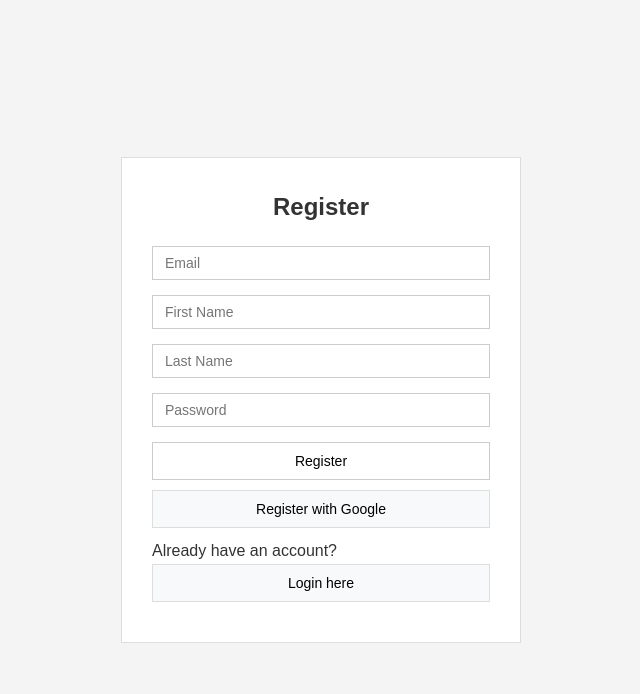
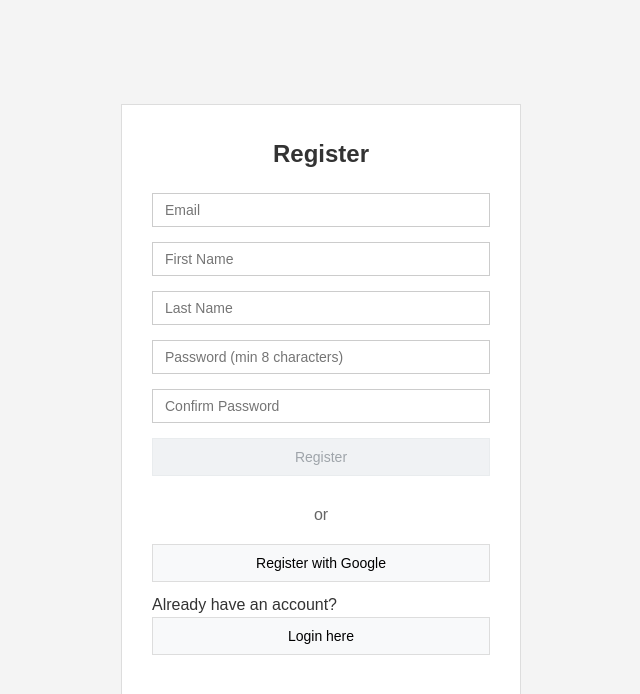
Before and after one commit to nekefer/Linguini-FrontEnd, a React (Vite) app: page /register in a window 1280 px wide. Shown: the top 694 px of the page, without its empty margins (319-959 px from the left). Built offline with nearby package versions, Linux system fonts and the light colour scheme; the HTML template or start-up script is replaced by a standard one.

Commit message:
Add confirm password and create cookie on user registration

```diff
--- a/src/components/Register.jsx
+++ b/src/components/Register.jsx
@@ -9,8 +9,10 @@ export default function Register({ onRegister }) {
     first_name: "",
     last_name: "",
     password: "",
+    confirmPassword: "", // ✅ Added password confirmation
   });
   const [error, setError] = useState("");
+  const [passwordError, setPasswordError] = useState(""); // ✅ Specific password validation
   const navigate = useNavigate();
   const search = useSearch({ from: "/register" });
 
@@ -25,15 +27,43 @@ export default function Register({ onRegister }) {
     }
   }, [search]);
 
-  const handleChange = (e) =>
+  // ✅ Real-time password validation
+  useEffect(() => {
+    if (form.confirmPassword && form.password !== form.confirmPassword) {
+      setPasswordError("Passwords do not match");
+    } else {
+      setPasswordError("");
+    }
+  }, [form.password, form.confirmPassword]);
+
+  const handleChange = (e) => {
     setForm({ ...form, [e.target.name]: e.target.value });
+    // Clear general error when user starts typing
+    if (error) setError("");
+  };
 
   const handleSubmit = async (e) => {
     e.preventDefault();
     setError("");
+    setPasswordError("");
+
+    // ✅ Client-side validation before sending to server
+    if (form.password !== form.confirmPassword) {
+      setPasswordError("Passwords do not match");
+      return;
+    }
+
+    if (form.password.length < 8) {
+      setPasswordError("Password must be at least 8 characters long");
+      return;
+    }
+
     try {
-      await registerUser(form);
-      // ✅ Redirect to welcome page after successful registration
+      // Remove confirmPassword before sending to server
+      const { confirmPassword: _confirmPassword, ...registrationData } = form;
+      await registerUser(registrationData);
+
+      // ✅ Redirect to dashboard after successful registration
       navigate({ to: "/dashboard" });
       onRegister && onRegister();
     } catch (err) {
@@ -71,12 +101,48 @@ export default function Register({ onRegister }) {
         <input
           name="password"
           type="password"
-          placeholder="Password"
+          placeholder="Password (min 8 characters)"
           value={form.password}
           onChange={handleChange}
           required
+          minLength={8}
         />
-        <button type="submit">Register</button>
+
+        {/* ✅ NEW: Password confirmation field */}
+        <input
+          name="confirmPassword"
+          type="password"
+          placeholder="Confirm Password"
+          value={form.confirmPassword}
+          onChange={handleChange}
+          required
+          className={passwordError ? "error-input" : ""}
+        />
+
+        {/* ✅ Password validation feedback */}
+        {passwordError && (
+          <div
+            className="password-error"
+            style={{
+              color: "#dc3545",
+              fontSize: "0.875rem",
+              marginBottom: "10px",
+            }}
+          >
+            {passwordError}
+          </div>
+        )}
+
+        <button
+          type="submit"
+          disabled={!!passwordError || !form.password || !form.confirmPassword}
+        >
+          Register
+        </button>
+
+        <div style={{ margin: "16px 0", textAlign: "center", color: "#666" }}>
+          or
+        </div>
         <button type="button" onClick={googleRegister}>
           Register with Google
         </button>
--- a/src/styles/Register.css
+++ b/src/styles/Register.css
@@ -33,3 +33,24 @@
   background-color: #f8f9fa;
   border-color: #ddd;
 }
+
+/* ✅ Password confirmation styling */
+.error-input {
+  border-color: #dc3545 !important;
+  box-shadow: 0 0 0 2px rgba(220, 53, 69, 0.25);
+}
+
+.password-error {
+  color: #dc3545;
+  font-size: 0.875rem;
+  margin-bottom: 10px;
+  font-weight: 500;
+}
+
+.register-form button:disabled {
+  background-color: #e9ecef;
+  border-color: #dee2e6;
+  color: #6c757d;
+  cursor: not-allowed;
+  opacity: 0.65;
+}
```
